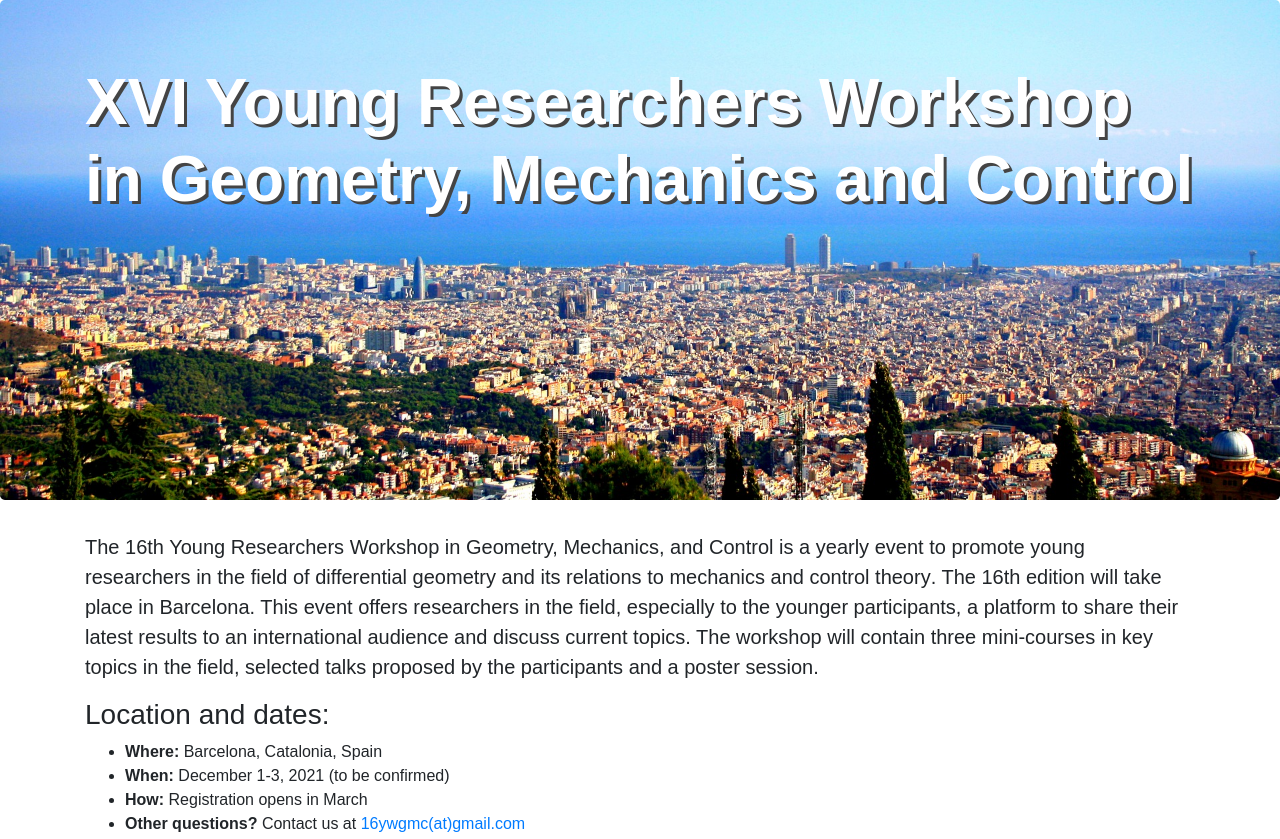
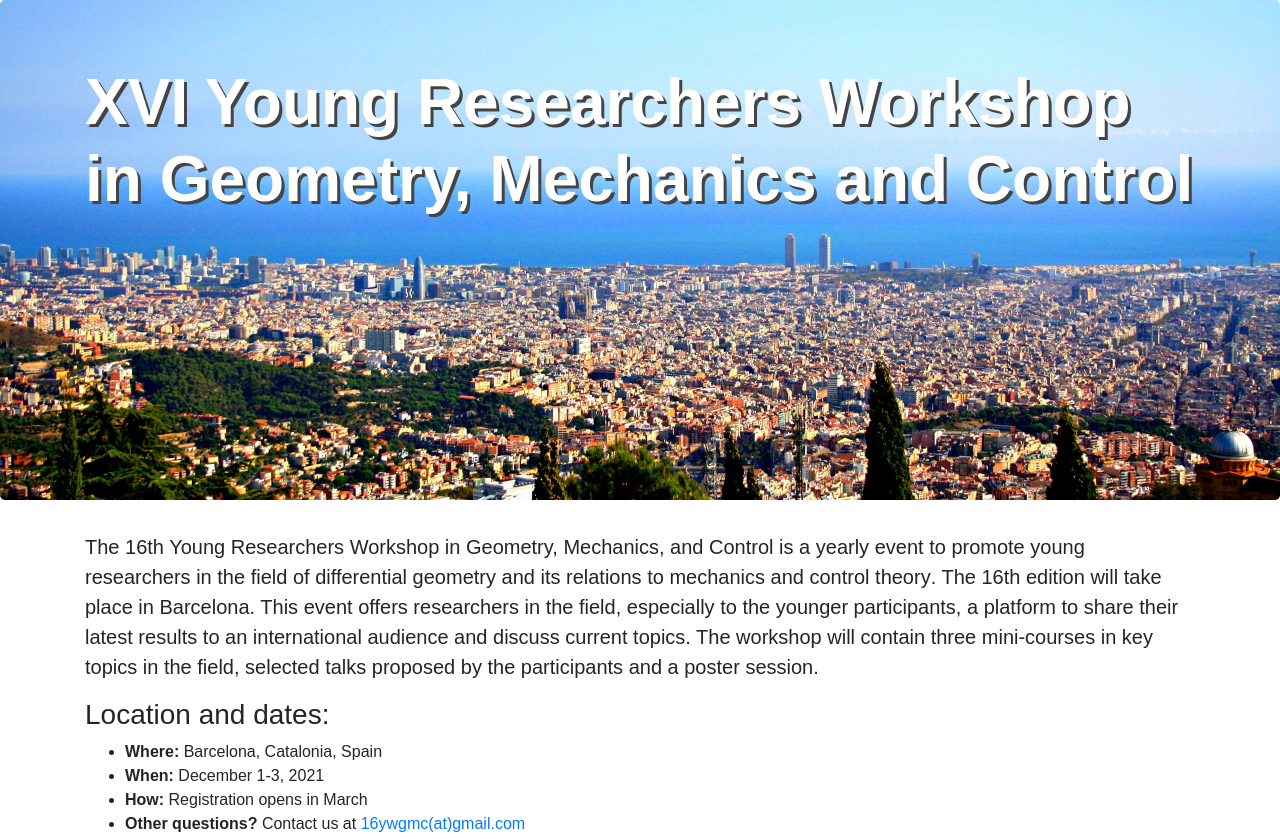
Before and after one commit to xrgmat/xrgmat.github.io, a plain HTML site: page index.html in a window 1280 px wide. Shown: the top 839 px of the page. Drawn offline with nearby package versions, Linux system fonts and the light colour scheme.

Commit message:
Update index.html

```diff
--- a/index.html
+++ b/index.html
@@ -49,7 +49,7 @@
 	<h3>Location and dates:</h3>
 	<ul>
 		<li><strong>Where:</strong> Barcelona, Catalonia, Spain</li>
-		<li><strong>When:</strong> December 1-3, 2021 (to be confirmed)</li>
+		<li><strong>When:</strong> December 1-3, 2021</li>
 		<li><strong>How:</strong> Registration opens in March</li>
 		<li><strong>Other questions?</strong> Contact us at <a href = "mailto: 16ywgmc@gmail.com">16ywgmc(at)gmail.com</a></li>
 	</ul>
```
